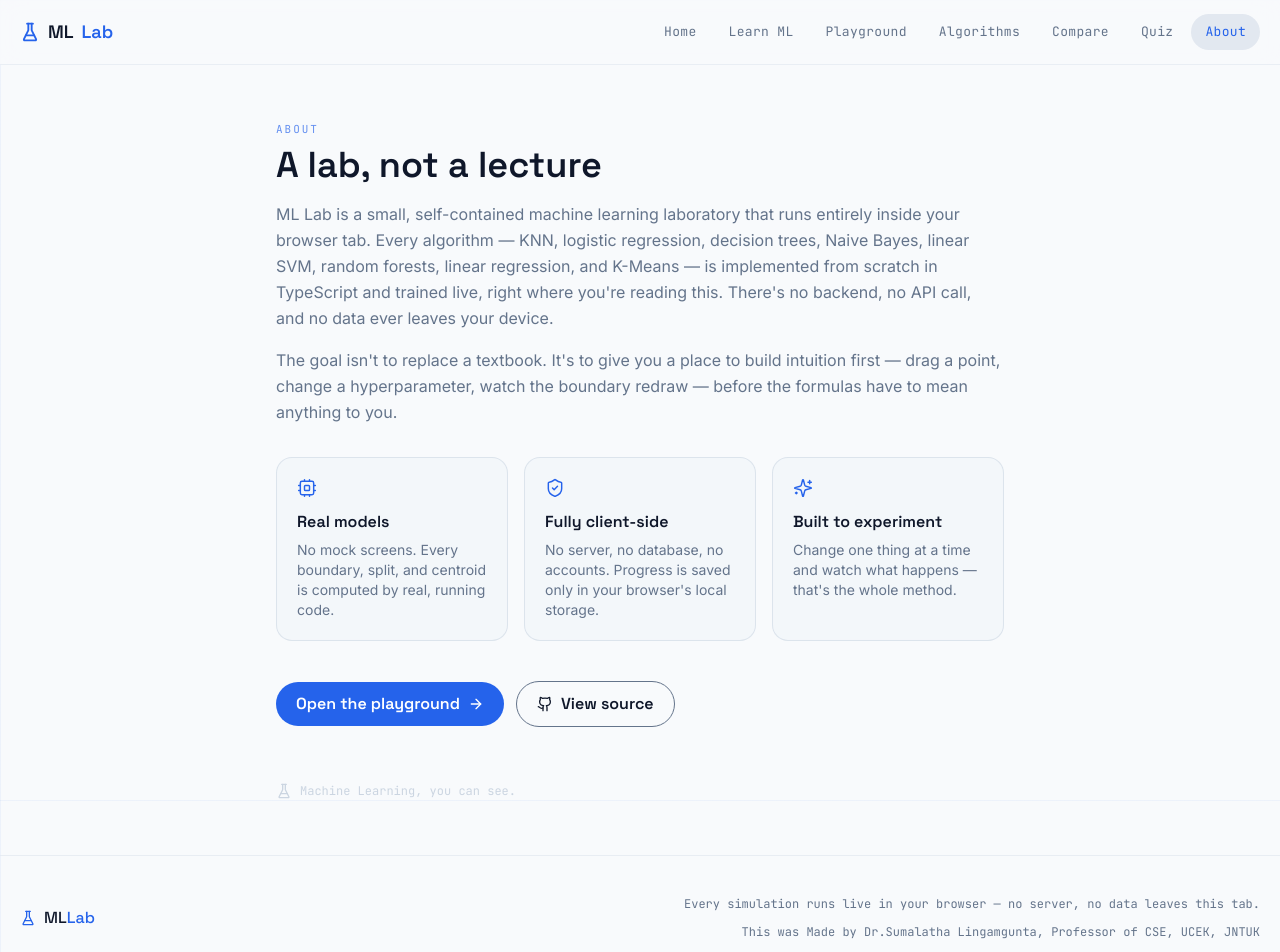
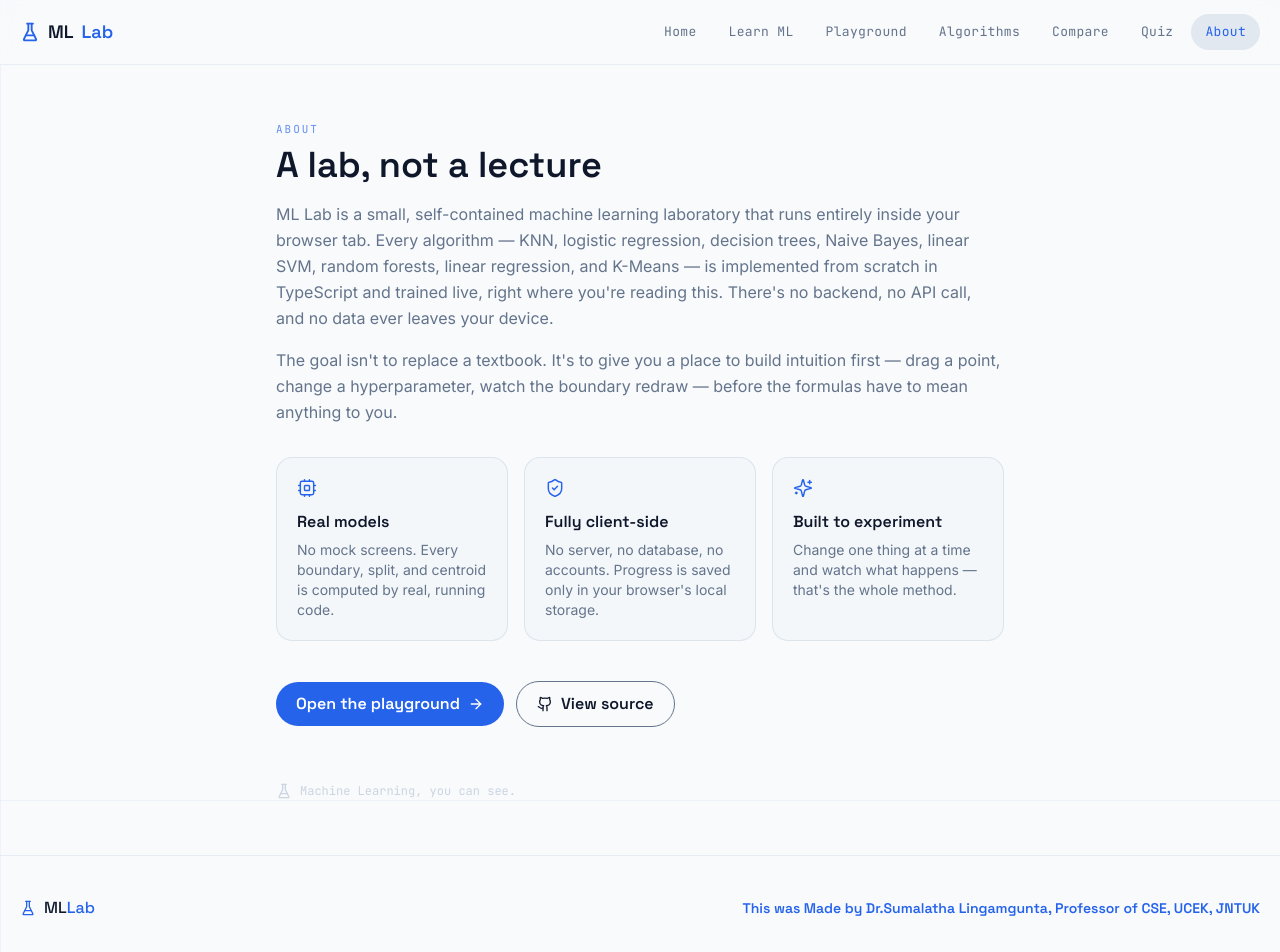
Before and after one commit to VamsiKrishnaNarala/Ml_Simulator, a React (Vite) app: page /about in a window 1280 px wide. Shown: the top 952 px of the page. Built offline with nearby package versions, Linux system fonts and the light colour scheme.

Commit message:
footer colours

```diff
--- a/src/components/Footer.tsx
+++ b/src/components/Footer.tsx
@@ -11,10 +11,7 @@ export default function Footer() {
           </span>
         </div>
         <div className="flex flex-col items-center sm:items-end gap-1">
-          <p className="font-mono text-xs text-graphite-500">
-            Every simulation runs live in your browser — no server, no data leaves this tab.
-          </p>
-          <p className="font-mono text-xs text-graphite-500 mt-2">
+          <p className="font-display font-semibold text-sm text-primary">
             This was Made by Dr.Sumalatha Lingamgunta, Professor of CSE, UCEK, JNTUK
           </p>
         </div>
```
